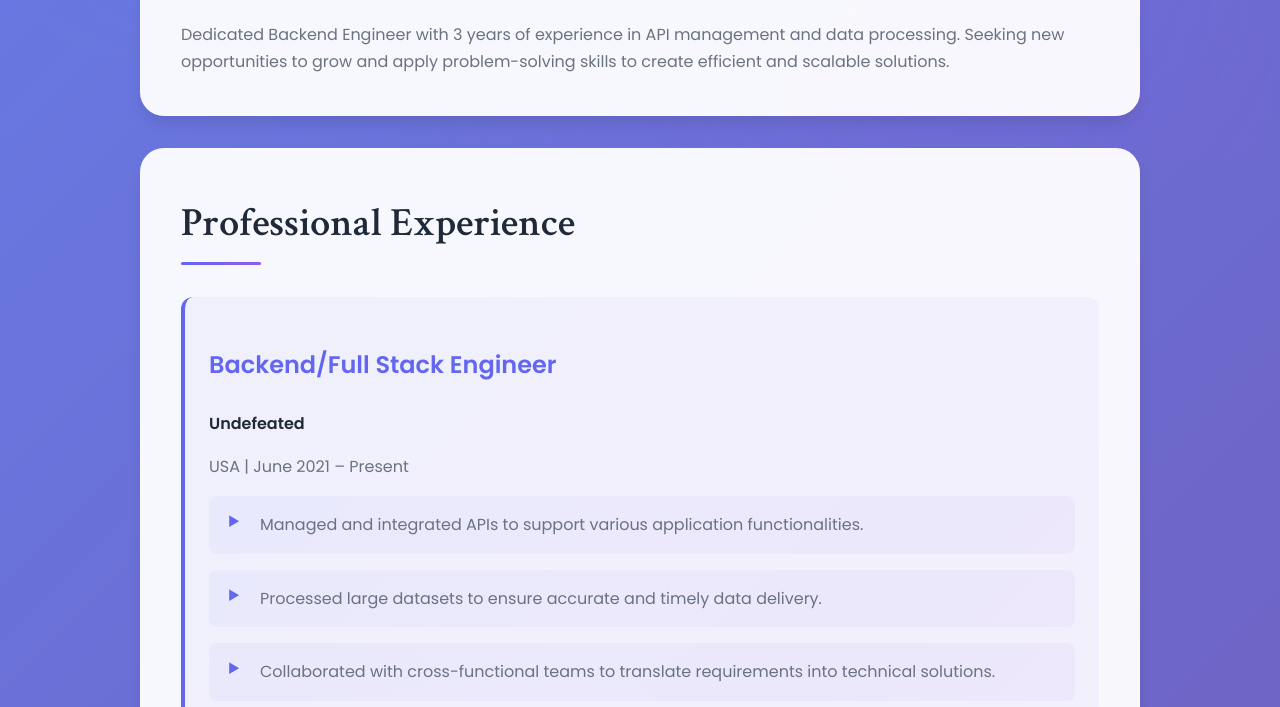
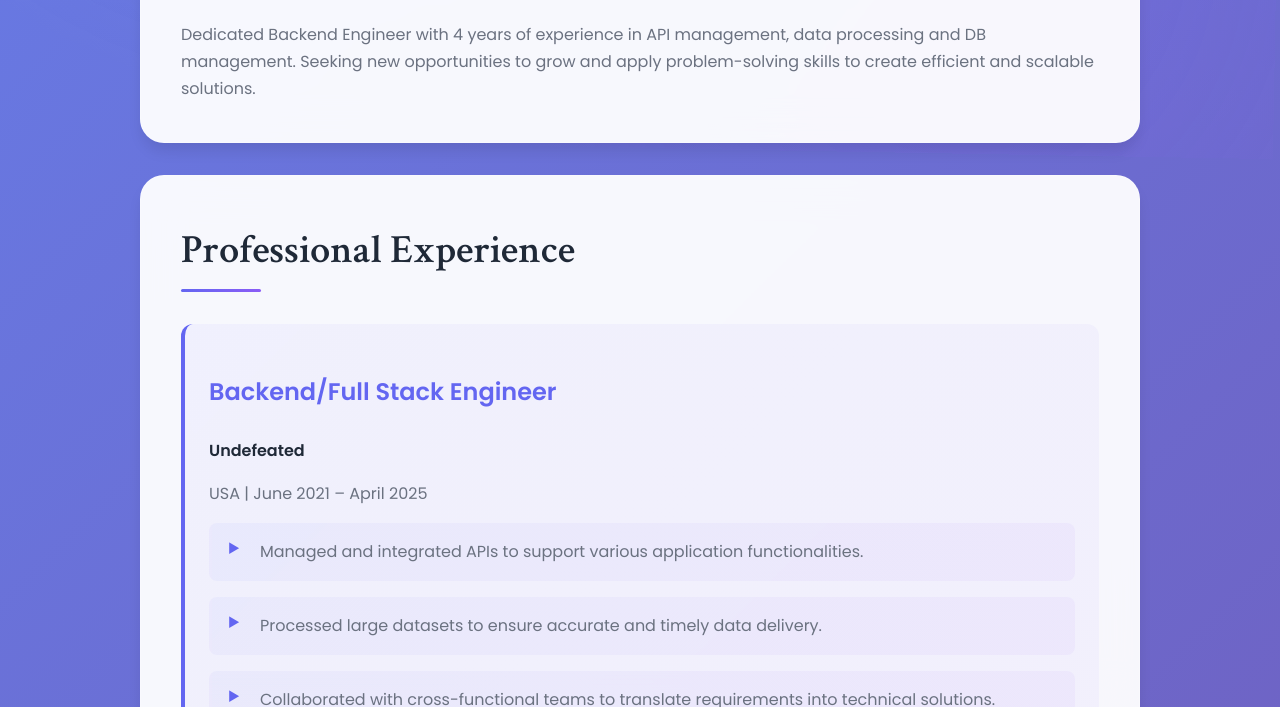
Before and after one commit to dementii-priadko/cv_web_prog, a plain HTML site: page index.html in a window 1280 px wide. Shown: the part 632-1339 px from the top of the page. Drawn offline with Linux system fonts and the light colour scheme.

Commit message:
Fixed experience

```diff
--- a/index.html
+++ b/index.html
@@ -22,8 +22,8 @@
 
 <section id="objective" class="cv-section objective-section">
     <h2 class="section-title">Objective</h2>
-    <p class="section-content">Dedicated Backend Engineer with 3 years of experience in API management and data processing. Seeking new
-        opportunities to grow and apply problem-solving skills to create efficient and scalable solutions.</p>
+    <p class="section-content">Dedicated Backend Engineer with 4 years of experience in API management, data processing and DB management.
+        Seeking new opportunities to grow and apply problem-solving skills to create efficient and scalable solutions.</p>
 </section>
 
 <section id="experience" class="cv-section experience-section">
@@ -31,7 +31,7 @@
     <div class="job-entry">
         <h3 class="job-title">Backend/Full Stack Engineer</h3>
         <p class="company-name"><strong>Undefeated</strong></p>
-        <p class="job-period">USA | June 2021 – Present</p>
+        <p class="job-period">USA | June 2021 – April 2025</p>
         <ul class="responsibilities-list">
             <li class="responsibility-item">Managed and integrated APIs to support various application functionalities.</li>
             <li class="responsibility-item">Processed large datasets to ensure accurate and timely data delivery.</li>
```
